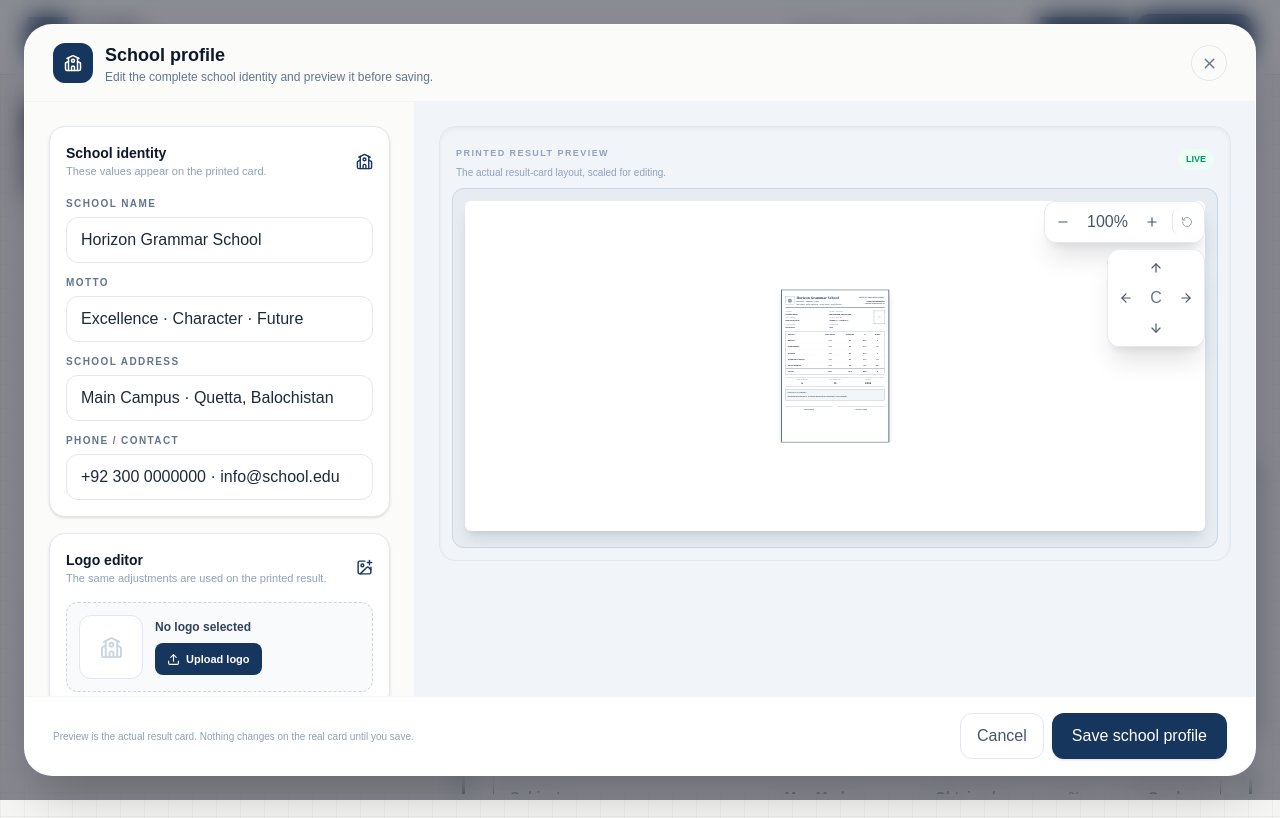
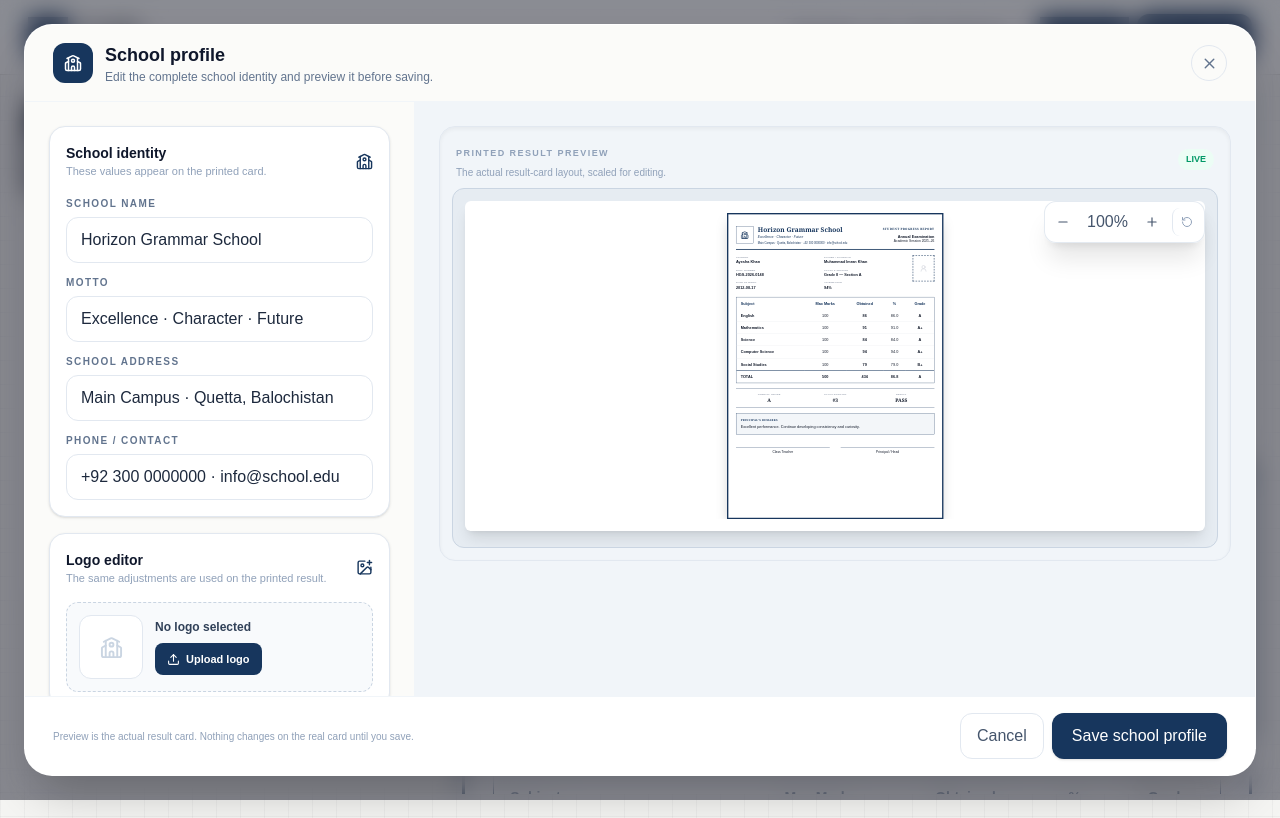
Before and after one commit to merajNizBaloch/gradly, a Next.js app: page / in a window 1280 px wide. Both pictures are taken after a click on the button "School". Built offline with nearby package versions, Linux system fonts and the light colour scheme.

Commit message:
Remove overlay position controls and set maximum zoom to 300%

```diff
--- a/src/app/components/overlay-zoom.tsx
+++ b/src/app/components/overlay-zoom.tsx
@@ -1,6 +1,6 @@
 "use client";
 
-import { ArrowDown, ArrowLeft, ArrowRight, ArrowUp, Minus, Plus, RotateCcw } from "lucide-react";
+import { Minus, Plus, RotateCcw } from "lucide-react";
 import { createPortal } from "react-dom";
 import { useEffect, useState } from "react";
 
@@ -8,7 +8,6 @@ export default function OverlayZoom() {
   const [target, setTarget] = useState<HTMLElement | null>(null);
   const [portalHost, setPortalHost] = useState<HTMLElement | null>(null);
   const [zoom, setZoom] = useState(100);
-  const [position, setPosition] = useState({ x: 0, y: 0 });
 
   useEffect(() => {
     const find = () => {
@@ -24,10 +23,7 @@ export default function OverlayZoom() {
         setPortalHost(null);
       }
 
-      if (!next) {
-        setZoom(100);
-        setPosition({ x: 0, y: 0 });
-      }
+      if (!next) setZoom(100);
     };
 
     const observer = new MutationObserver(find);
@@ -42,53 +38,29 @@ export default function OverlayZoom() {
     const applyTransform = () => {
       const host = target.querySelector<HTMLElement>("div > div");
       if (!host) return;
-
       const base = Number(host.dataset.gradlyBaseScale || "1");
       host.dataset.gradlyBaseScale = String(base);
-
-      // Always use the preview center as the neutral position. The arrow controls
-      // then move the whole fixed-size card relative to that true center.
-      host.style.left = "50%";
-      host.style.top = "50%";
       host.style.transformOrigin = "center center";
-      host.style.transform = `translate(calc(-50% + ${position.x}px), calc(-50% + ${position.y}px)) scale(${base * zoom / 100})`;
+      host.style.transform = `scale(${base * zoom / 100})`;
     };
 
     applyTransform();
     const observer = new MutationObserver(applyTransform);
     observer.observe(target, { childList: true, subtree: true });
     return () => observer.disconnect();
-  }, [target, zoom, position]);
+  }, [target, zoom]);
 
   if (!portalHost) return null;
 
-  const changeZoom = (amount: number) => setZoom((value) => Math.min(150, Math.max(60, value + amount)));
-  const move = (x: number, y: number) => setPosition((value) => ({ x: value.x + x, y: value.y + y }));
+  const changeZoom = (amount: number) => setZoom((value) => Math.min(300, Math.max(50, value + amount)));
   const resetZoom = () => setZoom(100);
-  const resetPosition = () => setPosition({ x: 0, y: 0 });
 
   return createPortal(
-    <div className="pointer-events-none absolute right-3 top-3 z-[100] flex flex-col items-end gap-1.5">
-      <div className="pointer-events-auto flex items-center gap-1 rounded-xl border border-slate-200/90 bg-white/95 p-1 shadow-xl backdrop-blur">
-        <button type="button" onClick={() => changeZoom(-10)} className="grid h-7 w-7 place-items-center rounded-lg text-slate-600 transition hover:bg-slate-100 active:scale-95" aria-label="Zoom out" title="Zoom out"><Minus size={14} /></button>
-        <button type="button" onClick={resetZoom} className="min-w-[42px] rounded-lg px-1.5 py-1 text-[10px] font-extrabold text-slate-600 hover:bg-slate-100" aria-label="Reset zoom" title="Reset zoom">{zoom}%</button>
-        <button type="button" onClick={() => changeZoom(10)} className="grid h-7 w-7 place-items-center rounded-lg text-slate-600 transition hover:bg-slate-100 active:scale-95" aria-label="Zoom in" title="Zoom in"><Plus size={14} /></button>
-        <button type="button" onClick={resetZoom} className="ml-0.5 grid h-7 w-7 place-items-center rounded-lg border-l border-slate-200 text-slate-400 transition hover:bg-slate-100 hover:text-slate-700" aria-label="Reset zoom" title="Reset zoom"><RotateCcw size={12} /></button>
-      </div>
-
-      <div className="pointer-events-auto rounded-xl border border-slate-200/90 bg-white/95 p-1 shadow-xl backdrop-blur">
-        <div className="grid grid-cols-3 items-center gap-0.5">
-          <span />
-          <button type="button" onClick={() => move(0, -20)} className="grid h-7 w-7 place-items-center rounded-lg text-slate-600 transition hover:bg-slate-100 active:scale-95" aria-label="Move card up" title="Move card up"><ArrowUp size={14} /></button>
-          <span />
-          <button type="button" onClick={() => move(-20, 0)} className="grid h-7 w-7 place-items-center rounded-lg text-slate-600 transition hover:bg-slate-100 active:scale-95" aria-label="Move card left" title="Move card left"><ArrowLeft size={14} /></button>
-          <button type="button" onClick={resetPosition} className="grid h-7 w-7 place-items-center rounded-lg text-[9px] font-extrabold text-slate-500 transition hover:bg-slate-100 active:scale-95" aria-label="Center card" title="Center card">C</button>
-          <button type="button" onClick={() => move(20, 0)} className="grid h-7 w-7 place-items-center rounded-lg text-slate-600 transition hover:bg-slate-100 active:scale-95" aria-label="Move card right" title="Move card right"><ArrowRight size={14} /></button>
-          <span />
-          <button type="button" onClick={() => move(0, 20)} className="grid h-7 w-7 place-items-center rounded-lg text-slate-600 transition hover:bg-slate-100 active:scale-95" aria-label="Move card down" title="Move card down"><ArrowDown size={14} /></button>
-          <span />
-        </div>
-      </div>
+    <div className="pointer-events-none absolute right-3 top-3 z-[100] flex items-center gap-1 rounded-xl border border-slate-200/90 bg-white/95 p-1 shadow-xl backdrop-blur">
+      <button type="button" onClick={() => changeZoom(-10)} className="pointer-events-auto grid h-7 w-7 place-items-center rounded-lg text-slate-600 transition hover:bg-slate-100 active:scale-95" aria-label="Zoom out" title="Zoom out"><Minus size={14} /></button>
+      <button type="button" onClick={resetZoom} className="pointer-events-auto min-w-[48px] rounded-lg px-1.5 py-1 text-[10px] font-extrabold text-slate-600 hover:bg-slate-100" aria-label="Reset zoom" title="Reset zoom">{zoom}%</button>
+      <button type="button" onClick={() => changeZoom(10)} className="pointer-events-auto grid h-7 w-7 place-items-center rounded-lg text-slate-600 transition hover:bg-slate-100 active:scale-95" aria-label="Zoom in" title="Zoom in"><Plus size={14} /></button>
+      <button type="button" onClick={resetZoom} className="pointer-events-auto ml-0.5 grid h-7 w-7 place-items-center rounded-lg border-l border-slate-200 text-slate-400 transition hover:bg-slate-100 hover:text-slate-700" aria-label="Reset zoom" title="Reset zoom"><RotateCcw size={12} /></button>
     </div>,
     portalHost,
   );
```
